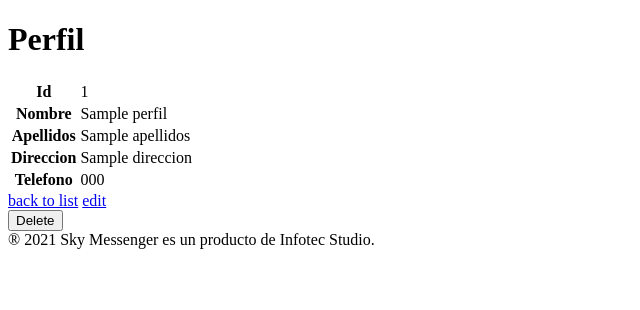
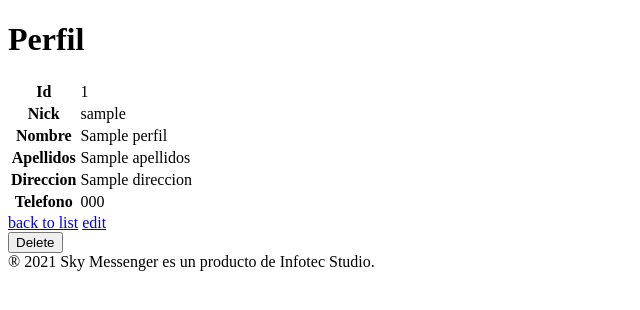
Before and after one commit to michaelrodriguezalvarez/sky-messenger, a Symfony app: template templates/perfil/show.html.twig in a window 1280 px wide. Shown: the top 310 px of the page, without its empty margins (0-640 px from the left). Run offline with Twig, Linux system fonts and the light colour scheme; the template is opened without the code that fills it: most values are stand-ins (such as "Sample title", 1, 10 or a date in 2020); some libraries are stand-ins or nearby versions.

Commit message:
Adicionando el nick al Perfil

```diff
--- a/src/Form/PerfilType.php
+++ b/src/Form/PerfilType.php
@@ -12,6 +12,7 @@ class PerfilType extends AbstractType
     public function buildForm(FormBuilderInterface $builder, array $options)
     {
         $builder
+            ->add('nick')
             ->add('nombre')
             ->add('apellidos')
             ->add('direccion')
--- a/templates/perfil/index.html.twig
+++ b/templates/perfil/index.html.twig
@@ -9,6 +9,7 @@
         <thead>
             <tr>
                 <th>Id</th>
+                <th>Nick</th>
                 <th>Nombre</th>
                 <th>Apellidos</th>
                 <th>Direccion</th>
@@ -20,6 +21,7 @@
         {% for perfil in perfils %}
             <tr>
                 <td>{{ perfil.id }}</td>
+                <td>{{ perfil.nick }}</td>
                 <td>{{ perfil.nombre }}</td>
                 <td>{{ perfil.apellidos }}</td>
                 <td>{{ perfil.direccion }}</td>
--- a/templates/perfil/show.html.twig
+++ b/templates/perfil/show.html.twig
@@ -10,6 +10,10 @@
             <tr>
                 <th>Id</th>
                 <td>{{ perfil.id }}</td>
+            </tr>
+            <tr>
+                <th>Nick</th>
+                <td>{{ perfil.nick }}</td>
             </tr>
             <tr>
                 <th>Nombre</th>
```
Also changed, not shown: src/Entity/Perfil.php (+19 -0 lines).
